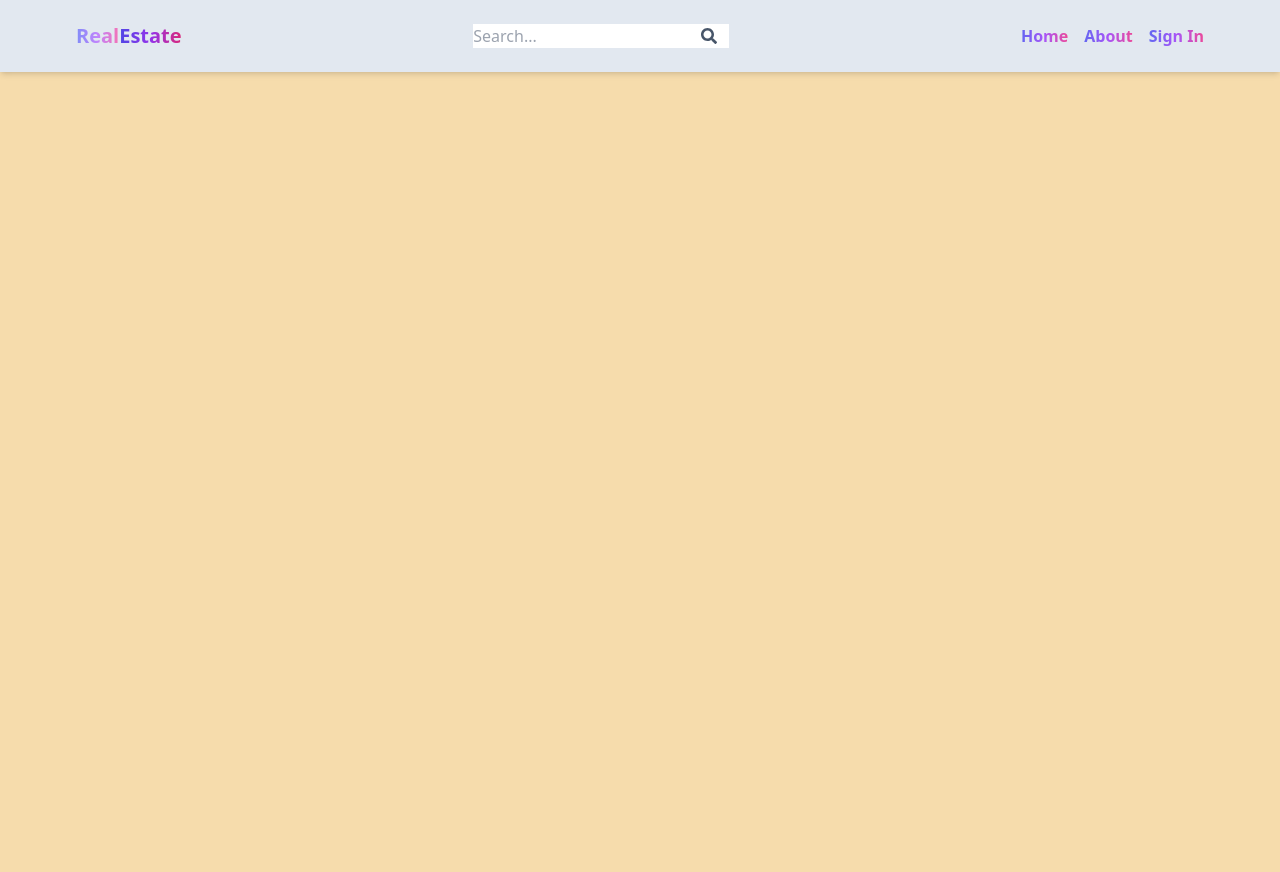
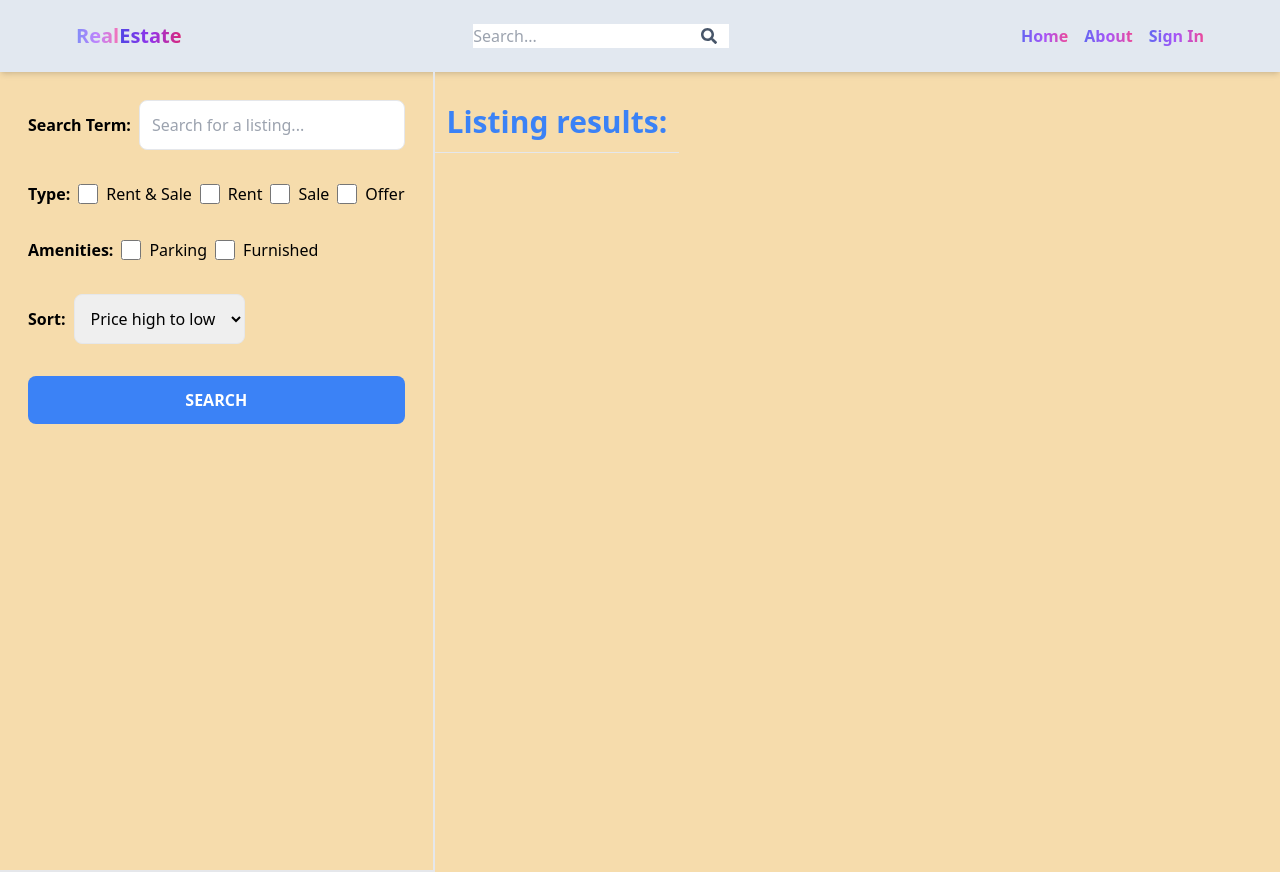
Before and after one commit to AL-Williams001/marketplace-estate, a React (Vite) app in the folder client/: page /search in a window 1280 px wide. Before the commit the page ends 800 px from the top, so only its background shows below. Built offline with nearby package versions, Linux system fonts and the light colour scheme; no server answers.

Commit message:
create search page ui

```diff
--- a/client/src/App.jsx
+++ b/client/src/App.jsx
@@ -9,6 +9,7 @@
 import CreateListing from "./pages/CreateListing";
 import UpdateListing from "./pages/UpdateListing";
 import Listing from "./pages/Listing";
+import Search from "./pages/Search";
 
 const App = () => {
   return (
@@ -20,6 +21,7 @@
         <Route path="/sign-in" element={<SignIn />} />
         <Route path="/sign-up" element={<SignUp />} />
         <Route path="/listing/:listingId" element={<Listing />} />
+        <Route path="/search" element={<Search />} />
 
         <Route element={<PrivateRoute />}>
           <Route path="/profile" element={<Profile />} />
--- /dev/null
+++ b/client/src/pages/Search.jsx
@@ -0,0 +1,79 @@
+const Search = () => {
+  return (
+    <div className="flex flex-col md:flex-row">
+      <div className="p-7 border-b-2 md:border-r-2 md:min-h-screen">
+        <form className="flex flex-col gap-8">
+          <div className="flex items-center gap-2">
+            <label className="whitespace-nowrap font-semibold">
+              Search Term:
+            </label>
+            <input
+              type="text"
+              id="searchTerm"
+              placeholder="Search for a listing..."
+              className="border rounded-lg p-3 w-full"
+            />
+          </div>
+
+          <div className="flex gap-2 flex-wrap items-center">
+            <label className="font-semibold">Type:</label>
+            <div className="flex gap-2">
+              <input type="checkbox" id="all" className="w-5" />
+              <span>Rent & Sale</span>
+            </div>
+
+            <div className="flex gap-2">
+              <input type="checkbox" id="rent" className="w-5" />
+              <span>Rent</span>
+            </div>
+
+            <div className="flex gap-2">
+              <input type="checkbox" id="sale" className="w-5" />
+              <span> Sale</span>
+            </div>
+
+            <div className="flex gap-2">
+              <input type="checkbox" id="offer" className="w-5" />
+              <span>Offer</span>
+            </div>
+          </div>
+
+          <div className="flex gap-2 flex-wrap items-center">
+            <label className="font-semibold">Amenities:</label>
+            <div className="flex gap-2">
+              <input type="checkbox" id="parking" className="w-5" />
+              <span>Parking</span>
+            </div>
+
+            <div className="flex gap-2">
+              <input type="checkbox" id="furnished" className="w-5" />
+              <span>Furnished</span>
+            </div>
+          </div>
+
+          <div className="flex items-center gap-2">
+            <label className="font-semibold">Sort:</label>
+            <select id="sort_order" className="border rounded-lg p-3">
+              <option>Price high to low</option>
+              <option>Price low to high</option>
+              <option>Newest</option>
+              <option>Oldest</option>
+            </select>
+          </div>
+
+          <button className="bg-blue-500 text-white p-3 rounded-lg uppercase hover:bg-blue-700 font-semibold">
+            Search
+          </button>
+        </form>
+      </div>
+
+      <div className="">
+        <h1 className="text-3xl font-semibold border-b p-3 text-blue-500 mt-5">
+          Listing results:
+        </h1>
+      </div>
+    </div>
+  );
+};
+
+export default Search;
```
